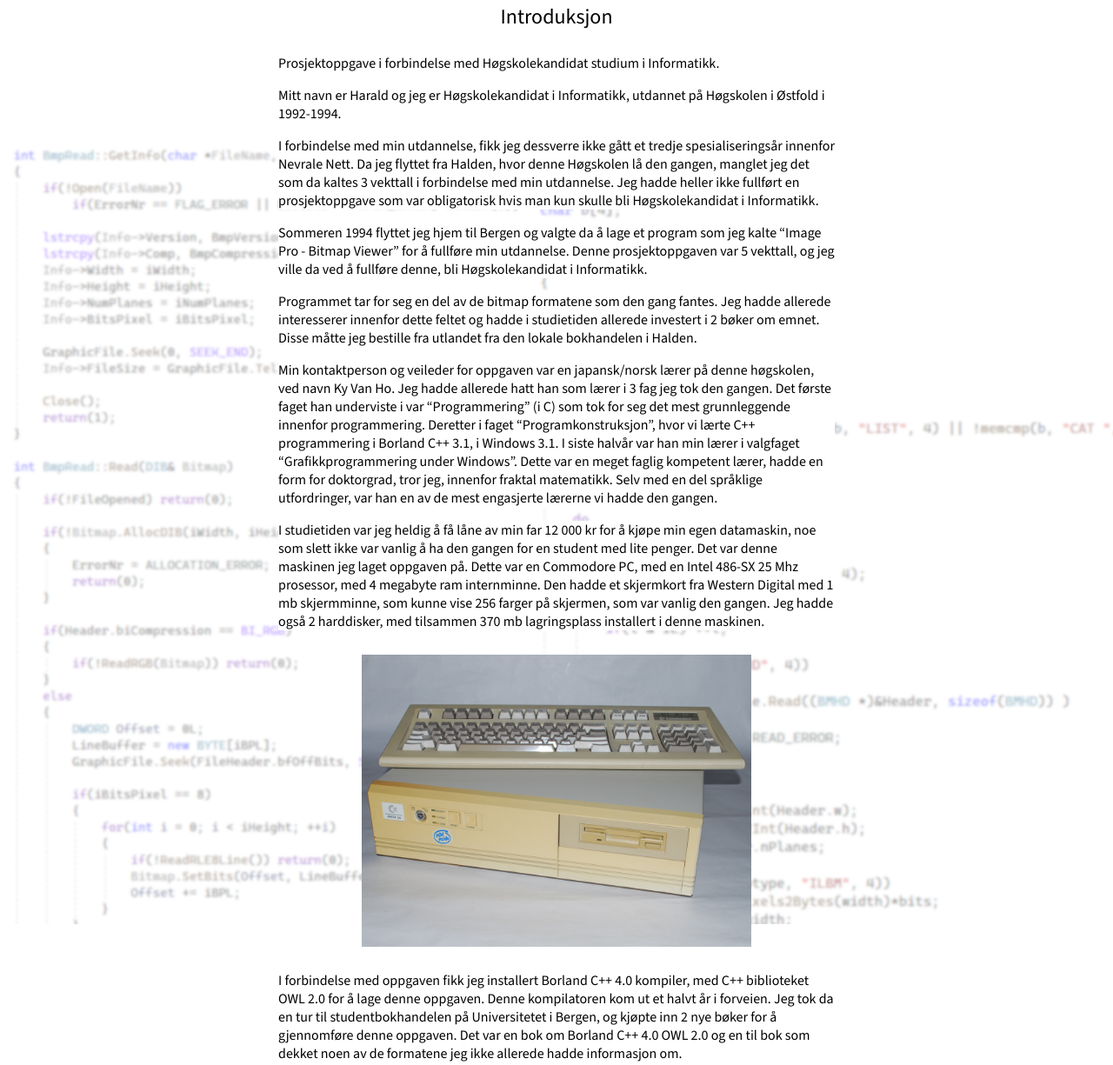
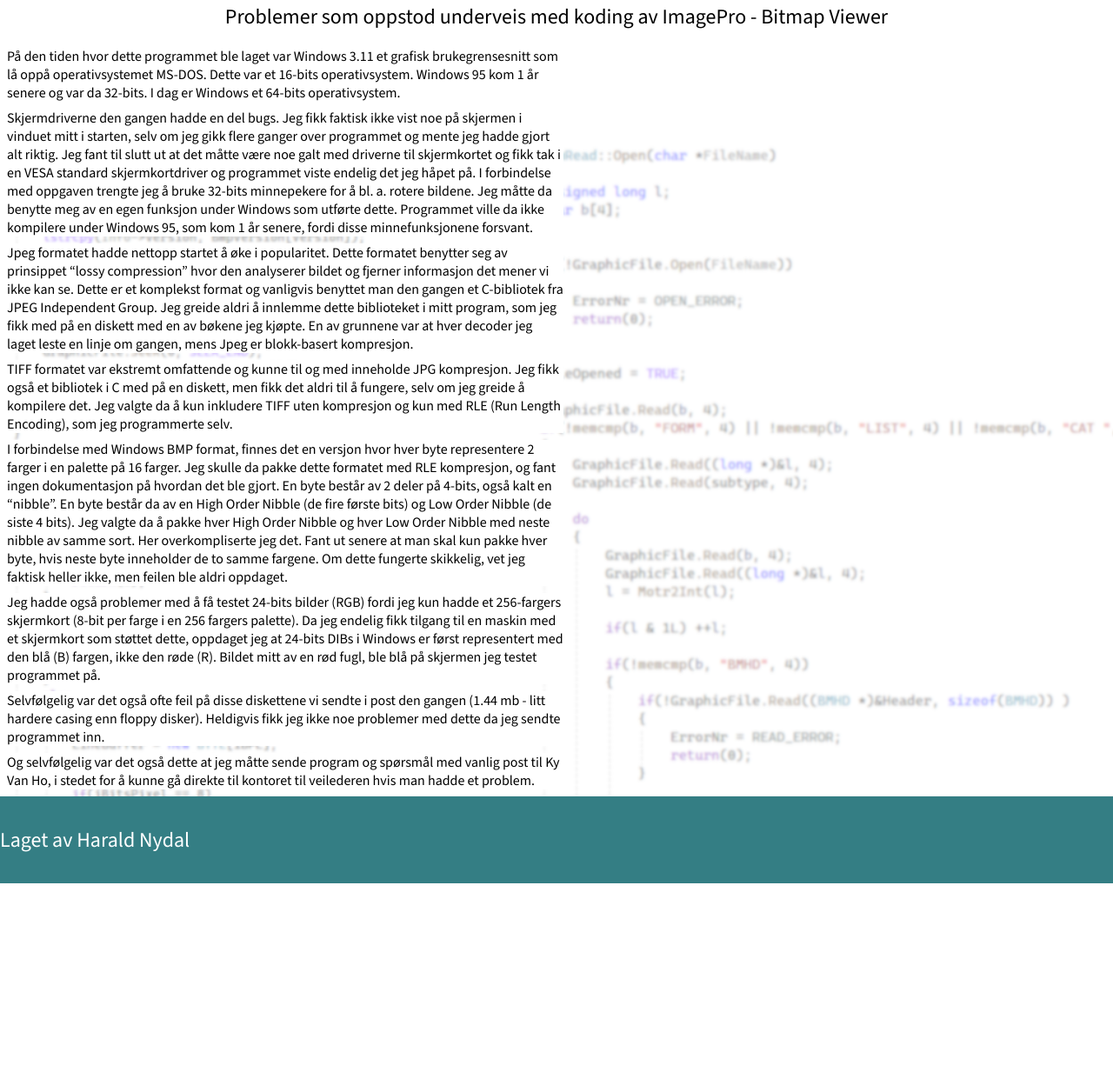
Before and after one commit to Lazy-CSharp-Coder/ImagePro, a website: page problemer.html in a window 1280 px wide. Shown: the part 185-1410 px from the top of the page at 87% size. After the commit the page ends 1201 px from the top, so only its background shows below. Drawn offline with nearby package versions, Linux system fonts and the light colour scheme.

Commit message:
problemer lagt til

```diff
--- a/problemer.html
+++ b/problemer.html
@@ -42,7 +42,7 @@
             <ul>
               <!-- >Uoganisert liste -->
               <li>
-                <a href="problemer.html"> <img src="Icons/problems.png"/>  Problemer</a>
+                <a href="#problemer"> <img src="Icons/problems.png"/>  Problemer</a>
               </li>
               <li>
                 <a href="kildekoder.html"> <img src="Icons/sourcecode.png"/> Kildekode</a>
@@ -59,76 +59,65 @@
 
     <main>
       <!-- Hovedinnhold: introduksjon, produkt, fremvisning -->
-      <section id="introduksjon" class="intro">
+      <section id="problemer" class="problemer">
         <!-- Hero / Main / Home -->
-        <h2>Introduksjon</h2>
-        <p class="standard">Prosjektoppgave i forbindelse med Høgskolekandidat studium i Informatikk.</p>
+        <h2>Problemer som oppstod underveis med koding av ImagePro - Bitmap Viewer</h2>
+          <p class="standard">
+              På den tiden hvor dette programmet ble laget var Windows 3.11 et grafisk brukegrensesnitt som
+              lå oppå operativsystemet MS-DOS. Dette var et 16-bits operativsystem. Windows 95 kom 1 år
+              senere og var da 32-bits. I dag er Windows et 64-bits operativsystem.
+          </p>
+          <p class="standard">
+              Skjermdriverne den gangen hadde en del bugs. Jeg fikk faktisk ikke vist noe på skjermen i
+              vinduet mitt i starten, selv om jeg gikk flere ganger over programmet og mente jeg hadde gjort
+              alt riktig. Jeg fant til slutt ut at det måtte være noe galt med driverne til skjermkortet og fikk tak i
+              en VESA standard skjermkortdriver og programmet viste endelig det jeg håpet på.
+              I forbindelse med oppgaven trengte jeg å bruke 32-bits minnepekere for å bl. a. rotere bildene.
+              Jeg måtte da benytte meg av en egen funksjon under Windows som utførte dette. Programmet
+              ville da ikke kompilere under Windows 95, som kom 1 år senere, fordi disse minnefunksjonene
+              forsvant.
+          </p>
+          <p class="standard">
+              Jpeg formatet hadde nettopp startet å øke i popularitet. Dette formatet benytter seg av
+              prinsippet “lossy compression” hvor den analyserer bildet og fjerner informasjon det mener vi
+              ikke kan se. Dette er et komplekst format og vanligvis benyttet man den gangen et C-bibliotek
+              fra JPEG Independent Group. Jeg greide aldri å innlemme dette biblioteket i mitt program, som
+              jeg fikk med på en diskett med en av bøkene jeg kjøpte. En av grunnene var at hver decoder jeg
+              laget leste en linje om gangen, mens Jpeg er blokk-basert kompresjon.
+          </p>
 
           <p class="standard">
-          Mitt navn er Harald og jeg er Høgskolekandidat i Informatikk, utdannet på Høgskolen i Østfold i 1992-1994.</p>
-        <p class="standard">
-          I forbindelse med min utdannelse, fikk jeg dessverre ikke gått et tredje spesialiseringsår innenfor Nevrale
-          Nett. Da jeg flyttet fra Halden, hvor denne Høgskolen lå den gangen, manglet jeg det som da kaltes 3 vekttall i
-          forbindelse med min utdannelse. Jeg hadde heller ikke fullført en prosjektoppgave som var obligatorisk hvis man kun skulle
-          bli Høgskolekandidat i Informatikk.</p>
-
-        <p class="standard">
-          Sommeren 1994 flyttet jeg hjem til Bergen og valgte da å lage et program som jeg kalte “Image Pro - Bitmap
-          Viewer” for å fullføre min utdannelse. Denne prosjektoppgaven var 5 vekttall, og jeg ville da ved å fullføre denne, bli
-          Høgskolekandidat i Informatikk.</p>
-
-        <p class="standard">
-          Programmet tar for seg en del av de bitmap formatene som den gang fantes. Jeg hadde allerede interesserer
-          innenfor dette feltet og hadde i studietiden allerede investert i 2 bøker om emnet. Disse måtte jeg bestille fra utlandet
-          fra den lokale bokhandelen i Halden.
+              TIFF formatet var ekstremt omfattende og kunne til og med inneholde JPG kompresjon. Jeg fikk
+              også et bibliotek i C med på en diskett, men fikk det aldri til å fungere, selv om jeg greide å
+              kompilere det. Jeg valgte da å kun inkludere TIFF uten kompresjon og kun med RLE (Run
+              Length Encoding), som jeg programmerte selv.
           </p>
           <p class="standard">
-          Min kontaktperson og veileder for oppgaven var en japansk/norsk lærer på denne høgskolen, ved navn Ky Van Ho.
-          Jeg hadde allerede hatt han som lærer i 3 fag jeg tok den gangen. Det første faget han underviste i var
-          “Programmering” (i C) som tok for seg det mest grunnleggende innenfor programmering. Deretter i faget “Programkonstruksjon”,
-          hvor vi lærte C++ programmering i Borland C++ 3.1, i Windows 3.1. I siste halvår var han min lærer i valgfaget
-          “Grafikkprogrammering under Windows”. Dette var en meget faglig kompetent lærer, hadde en form for doktorgrad,
-          tror jeg, innenfor fraktal matematikk. Selv med en del språklige utfordringer, var han en av de mest engasjerte
-          lærerne vi hadde den gangen.</p>
-
+              I forbindelse med Windows BMP format, finnes det en versjon hvor hver byte representere 2
+              farger i en palette på 16 farger. Jeg skulle da pakke dette formatet med RLE kompresjon, og
+              fant ingen dokumentasjon på hvordan det ble gjort. En byte består av 2 deler på 4-bits, også
+              kalt en “nibble”. En byte består da av en High Order Nibble (de fire første bits) og Low Order
+              Nibble (de siste 4 bits). Jeg valgte da å pakke hver High Order Nibble og hver Low Order Nibble
+              med neste nibble av samme sort. Her overkompliserte jeg det. Fant ut senere at man skal kun
+              pakke hver byte, hvis neste byte inneholder de to samme fargene. Om dette fungerte skikkelig,
+              vet jeg faktisk heller ikke, men feilen ble aldri oppdaget.
+          </p>
           <p class="standard">
-          I studietiden var jeg heldig å få låne av min far 12 000 kr for å kjøpe min egen datamaskin, noe som slett ikke
-          var vanlig å ha den gangen for en student med lite penger. Det var denne maskinen jeg laget oppgaven på. Dette var
-          en Commodore PC, med en Intel 486-SX 25 Mhz prosessor, med 4 megabyte ram internminne. Den hadde et skjermkort fra
-          Western Digital med 1 mb skjermminne, som kunne vise 256 farger på skjermen, som var vanlig den gangen. Jeg
-          hadde også 2 harddisker, med tilsammen 370 mb lagringsplass installert i denne maskinen.</p>
-
-        <img class="oldpcimg" src="/Images/computer_pc486_25.jpg" alt="Fant ikke fil">
-
+              Jeg hadde også problemer med å få testet 24-bits bilder (RGB) fordi jeg kun hadde et
+              256-fargers skjermkort (8-bit per farge i en 256 fargers palette). Da jeg endelig fikk tilgang til en
+              maskin med et skjermkort som støttet dette, oppdaget jeg at 24-bits DIBs i Windows er først
+              representert med den blå (B) fargen, ikke den røde (R). Bildet mitt av en rød fugl, ble blå på
+              skjermen jeg testet programmet på.
+          </p>
           <p class="standard">
-          I forbindelse med oppgaven fikk jeg installert Borland C++ 4.0 kompiler, med C++ biblioteket OWL 2.0 for å
-          lage denne oppgaven. Denne kompilatoren kom ut et halvt år i forveien. Jeg tok da en tur til studentbokhandelen på
-          Universitetet i Bergen, og kjøpte inn 2 nye bøker for å gjennomføre denne oppgaven. Det var en bok om Borland
-          C++ 4.0 OWL 2.0 og en til bok som dekket noen av de formatene jeg ikke allerede hadde informasjon om.</p>
+              Selvfølgelig var det også ofte feil på disse diskettene vi sendte i post den gangen (1.44 mb - litt
+              hardere casing enn floppy disker). Heldigvis fikk jeg ikke noe problemer med dette da jeg
+              sendte programmet inn.
+          </p>
           <p class="standard">
-          Jeg satt i kjellerstuen hjemme hos min mor og fra da jeg laget dette programmet. Jeg hadde ingen tilgang til
-          Internett eller e-post, som var vanlig denne gangen. Jeg sendte ca. 1 gang i måneden en diskett og noen utskrift
-          til min veileder med s-mail (snail mail, vanlig post), og mottok svar fra denne læreren hvis jeg lurte på noe. Dette
-          var en omfattende oppgave og resulterte i mange tusen linjer med C++ programmering, eller C++back-end coding,
-          som det nå heter. Jeg brukte ca. et halvt år på oppgaven.</p>
-
-        <p class="standard">
-          Da jeg var ferdig, fikk min far lånt en svart/hvitt HP blekkskriver fra jobben. Jeg skrev da ut dokumentasjon
-          og kildekoder, og sendte dette sammen med en diskett med programmet til Høgskolen i Halden i en pakke med posten.
-          Slik fullførte jeg min utdannelse og fikk attest på dette et halvt år senere.
+              Og selvfølgelig var det også dette at jeg måtte sende program og spørsmål med vanlig post til
+              Ky Van Ho, i stedet for å kunne gå direkte til kontoret til veilederen hvis man hadde et problem.
           </p>
-
-        <p class="standard">Dette programmet er nå fullstendig utdatert, og alt er nå inkorporert i operativsystemene og standardprogrammer vi nå har.</p>
-
-        <p class="standard">
-          I juni 2025, over 30 år senere, ble jeg tilbudt å bli medlem Fontenehuset her i Skuteviken i Bergen og bli med
-          på et kurs i HTML, CSS og JavaScript coding. I forbindelse med dette kurset skal jeg nå lage min første web-side, ved
-          hjelp av en som er medlem her på Fontenehuset, som allerede har gått kurset jeg har meldt meg på. Jeg trengte da
-          noe å lage websiden om og fant frem min prosjektoppgave fra den gangen og skal nå vise den her.
-        </p>
-
-        <p class="standard"> Håper du finner det interessant. </p>
-
           </main>
 
     <footer>
```
Lines whose indentation alone changed are shown as unchanged.
